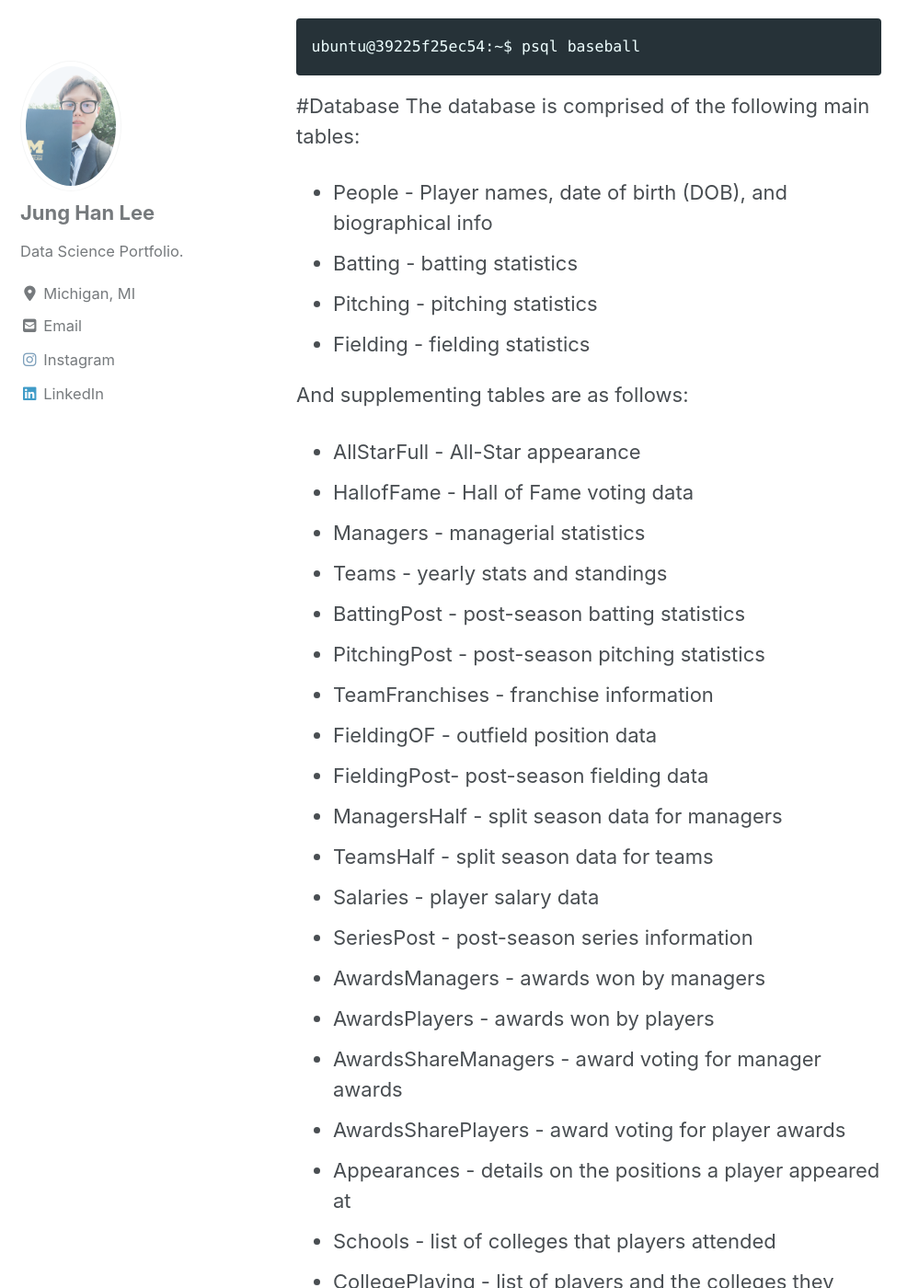
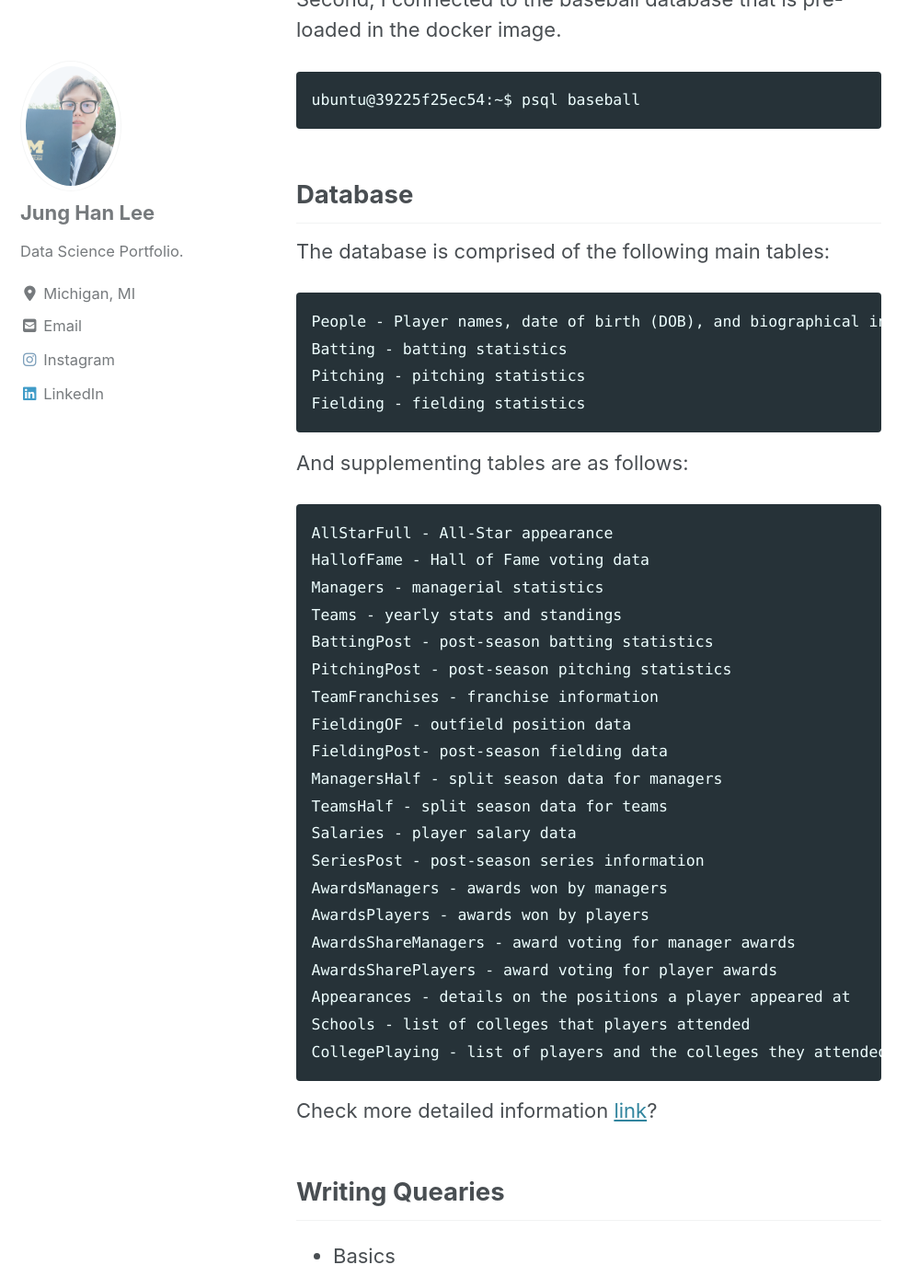
Before and after one commit to jung-han-lee/jung-han-lee.github.io, a Jekyll site: the page built from _posts/2020-05-10-sql.md, in a window 1280 px wide and 1400 px high, scrolled down 631 px. Shown: the whole window at 92% size, without its empty margins (0-999 px from the left). Built offline with Jekyll 4.4.1, drawn with Linux system fonts in a browser that asks for light colours; cached includes are drawn as plain includes; nearby versions of some CDN libraries; some of the changed text lies outside the part shown.

Commit message:
new github

````diff
--- a/_posts/2020-05-10-sql.md
+++ b/_posts/2020-05-10-sql.md
@@ -7,7 +7,7 @@
 mathjax: "true"
 ---
 
-# Overview :
+## Overview :
 In this project, I wrote queries against Postgres using baseball database.
 
 #Getting started :
@@ -21,38 +21,42 @@
 ubuntu@39225f25ec54:~$ psql baseball
 ```
 
-#Database
+## Database
 The database is comprised of the following main tables:
-* People - Player names, date of birth (DOB), and biographical info
-* Batting - batting statistics
-* Pitching - pitching statistics
-* Fielding - fielding statistics
+```
+People - Player names, date of birth (DOB), and biographical info
+Batting - batting statistics
+Pitching - pitching statistics
+Fielding - fielding statistics
+```
 
 And supplementing tables are as follows:
-* AllStarFull - All-Star appearance
-* HallofFame - Hall of Fame voting data
-* Managers - managerial statistics
-* Teams - yearly stats and standings
-* BattingPost - post-season batting statistics
-* PitchingPost - post-season pitching statistics
-* TeamFranchises - franchise information
-* FieldingOF - outfield position data
-* FieldingPost- post-season fielding data
-* ManagersHalf - split season data for managers
-* TeamsHalf - split season data for teams
-* Salaries - player salary data
-* SeriesPost - post-season series information
-* AwardsManagers - awards won by managers
-* AwardsPlayers - awards won by players
-* AwardsShareManagers - award voting for manager awards
-* AwardsSharePlayers - award voting for player awards
-* Appearances - details on the positions a player appeared at
-* Schools - list of colleges that players attended
-* CollegePlaying - list of players and the colleges they attended
+```
+AllStarFull - All-Star appearance
+HallofFame - Hall of Fame voting data
+Managers - managerial statistics
+Teams - yearly stats and standings
+BattingPost - post-season batting statistics
+PitchingPost - post-season pitching statistics
+TeamFranchises - franchise information
+FieldingOF - outfield position data
+FieldingPost- post-season fielding data
+ManagersHalf - split season data for managers
+TeamsHalf - split season data for teams
+Salaries - player salary data
+SeriesPost - post-season series information
+AwardsManagers - awards won by managers
+AwardsPlayers - awards won by players
+AwardsShareManagers - award voting for manager awards
+AwardsSharePlayers - award voting for player awards
+Appearances - details on the positions a player appeared at
+Schools - list of colleges that players attended
+CollegePlaying - list of players and the colleges they attended
+```
 
-Check more detailed information http://www.seanlahman.com/files/database/readme2017.txt
+Check more detailed information [link](http://www.seanlahman.com/files/database/readme2017.txt)?
 
-#Writing Quearies
+## Writing Quearies
 
 * Basics
 
````
